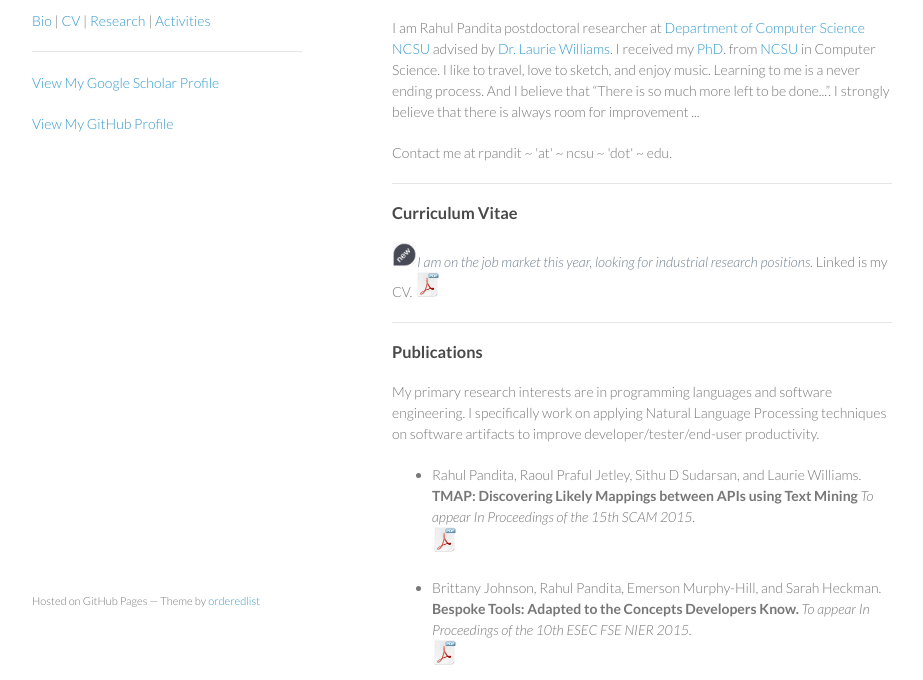
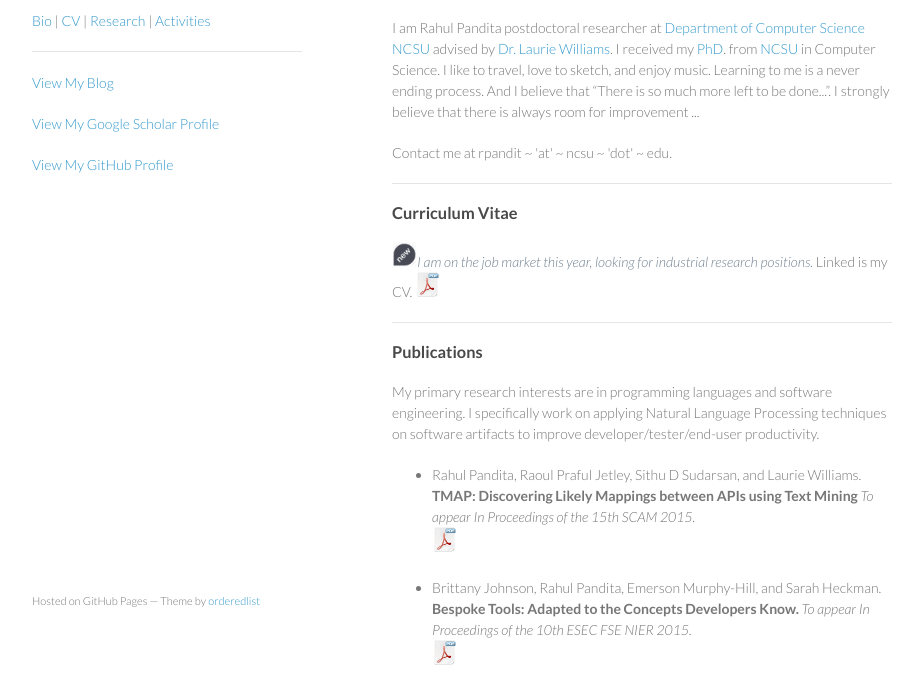
Before and after one commit to rahulpandita/rahulpandita.github.io, a plain HTML site: page index.html in a window 1280 px wide. Shown: the part 120-800 px from the top of the page, without its empty margins (178-1101 px from the left). Drawn offline with Linux system fonts and the light colour scheme.

Commit message:
Added Link to Blog

```diff
--- a/index.html
+++ b/index.html
@@ -22,6 +22,9 @@
 				<a href="#">Bio</a>&nbsp;|&nbsp;<a href ="#cv">CV</a>&nbsp;|&nbsp;<a href ="#publications">Research</a>&nbsp;|&nbsp;<a href ="#activites">Activities</a>
 			</p>
 			<hr>
+			<p class="view">
+				<a href="/blog">View My Blog</a>
+			</p>
 			<p class="view">
 				<a href="http://scholar.google.com/citations?user=ikALA9IAAAAJ">View My Google Scholar Profile</a>
 			</p>
```
